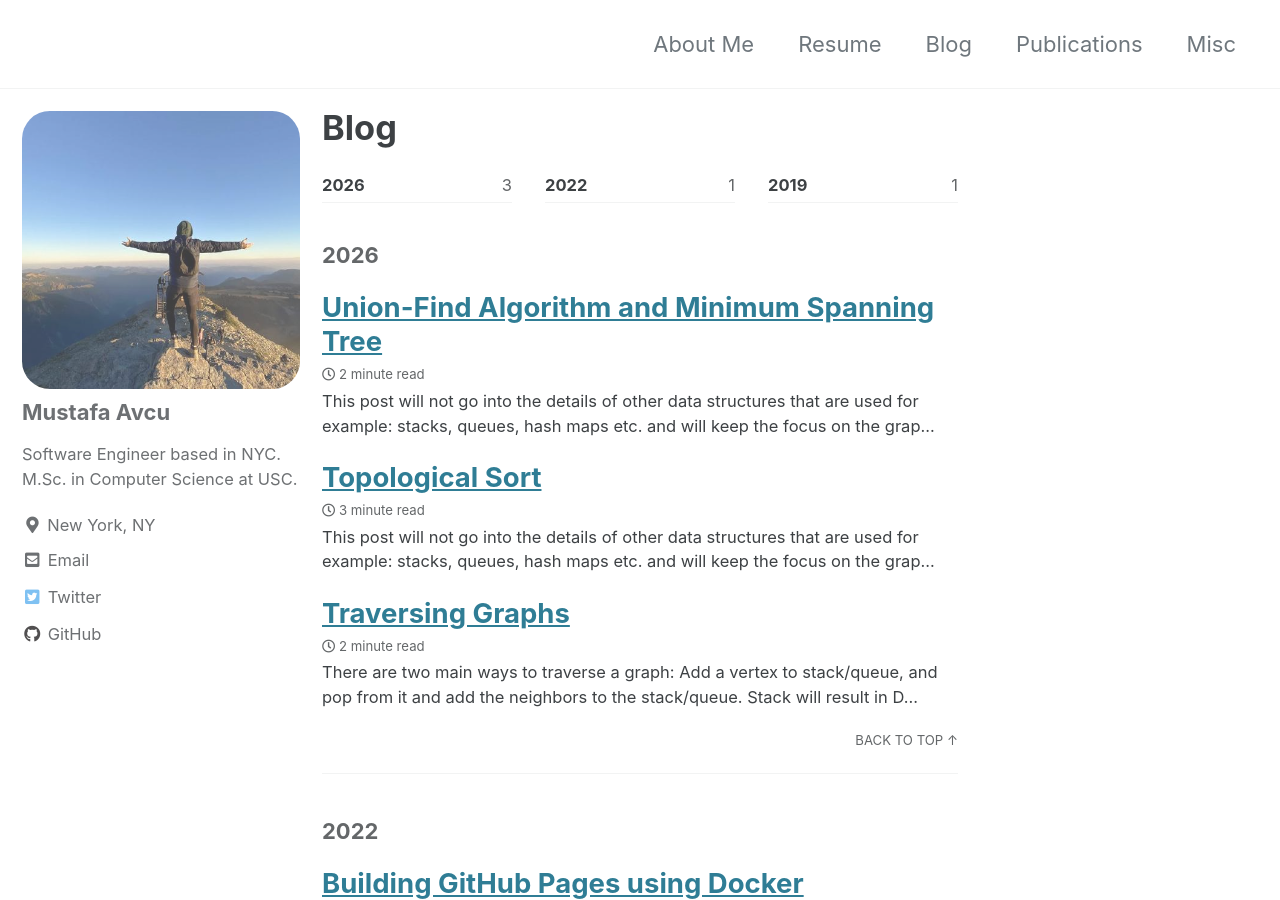
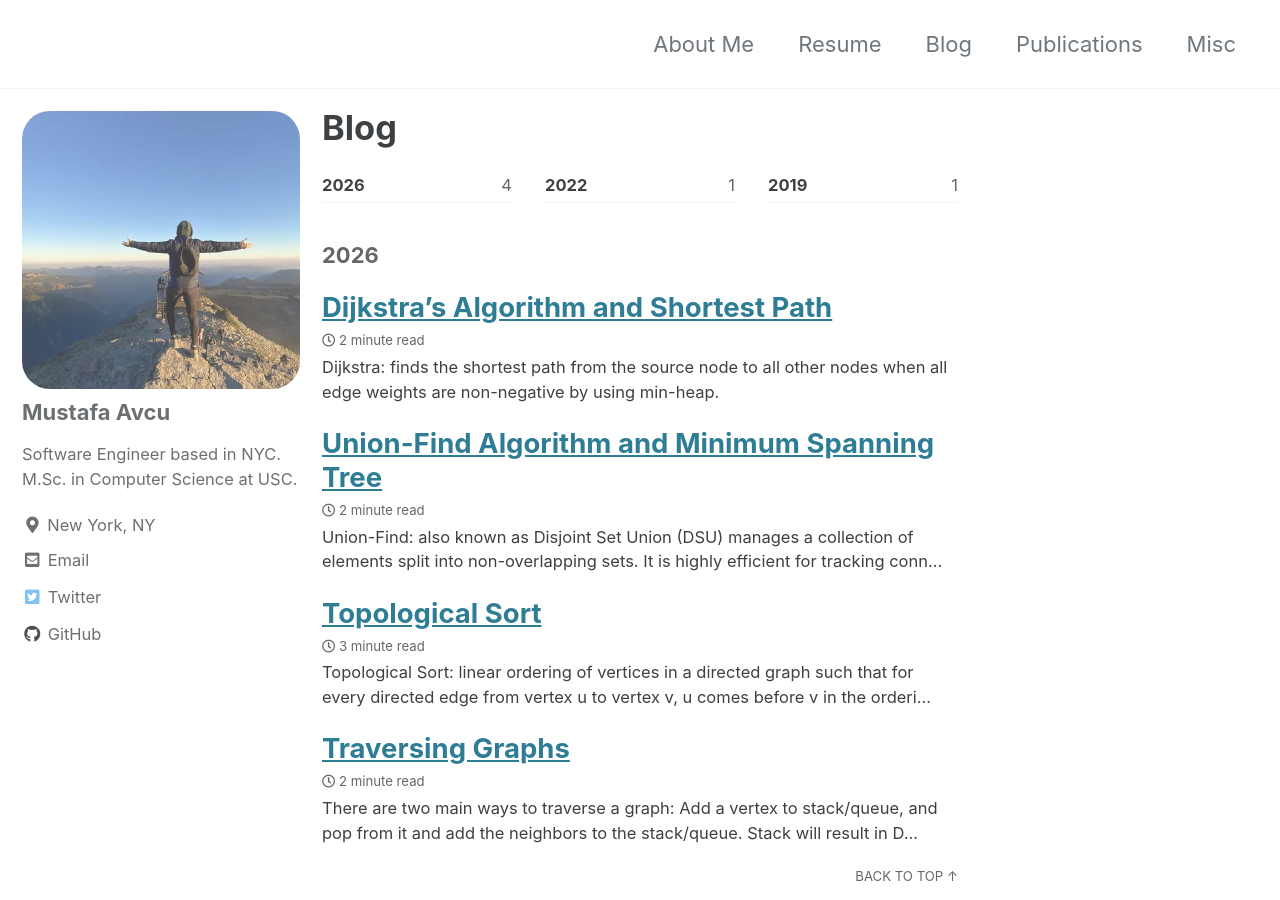
Before and after one commit to Avcu/avcu.github.io, a Jekyll site: the page built from _pages/blog.md, in a window 1280 px wide and 900 px high. Built offline with Jekyll 4.4.1, drawn with Linux system fonts in a browser that asks for light colours; cached includes are drawn as plain includes; some of the changed lines change nothing that is shown.

Commit message:
Shortest path blog

````diff
--- a/_posts/2026-08-28-topological-sort.md
+++ b/_posts/2026-08-28-topological-sort.md
@@ -8,11 +8,7 @@ tags:
   - Algorithm
 ---
 
-This post will not go into the details of other data structures that are used for example: stacks, queues, hash maps etc. and will keep the focus on the graph techniques.
-
-## Topological Sort
-
-> `Topological Sort`: linear ordering of vertices in a directed graph such that for every directed edge from vertex u to vertex v, u comes before v in the ordering. It only exists for directed acyclic graph (DAG) and it may not be unique.
+**Topological Sort**: linear ordering of vertices in a directed graph such that for every directed edge from vertex u to vertex v, u comes before v in the ordering. It only exists for directed acyclic graph (DAG) and result may not be unique.
 
 ### Detecting Cycles in Directed Graph
 
--- a/_posts/2026-09-01-union-find.md
+++ b/_posts/2026-09-01-union-find.md
@@ -8,12 +8,11 @@ tags:
   - Algorithm
 ---
 
-This post will not go into the details of other data structures that are used for example: stacks, queues, hash maps etc. and will keep the focus on the graph techniques.
+**Union-Find**: also known as Disjoint Set Union (DSU) manages a collection of elements split into non-overlapping sets. It is highly efficient for tracking connected elements. It has two operations as follows:
+1. find(n): finds the representative (root) of the set containing node n. If two elements return the same root, they are in the same set
+2. union(n1, n2): merges the set containing n1 with the set containing n2 into a single set
 
-## Union-Find Algorithm
-
-> `Union-Find`: also known as Disjoint Set Union (DSU) manages a collection of elements split into non-overlapping sets.
-
+Note that this algorithm only works with undirected graphs.
 
 ``` python
 # initially, parent for each vertex is itself
@@ -91,6 +90,8 @@ class Solution:
 3. Check for cycles, union-find fits perfectly here
 4. Add the edge to the MST if it does not form a cycle
 
+Note that this algorithm only works with undirected graphs and its time complexity is `O(E x log(E))`
+
 Sample Problem: [https://neetcode.io/problems/min-cost-to-connect-points](https://neetcode.io/problems/min-cost-to-connect-points)
 
 Code:
--- /dev/null
+++ b/_posts/2026-09-02-dijkstra-shortest-path.md
@@ -0,0 +1,131 @@
+---
+title: "Dijkstra's Algorithm and Shortest Path"
+categories:
+  - Programming
+tags:
+  - Graph
+  - Data Structure
+  - Algorithm
+---
+
+**Dijkstra**: finds the shortest path from the source node to all other nodes when all edge weights are *non-negative* by using min-heap.
+
+Key idea in this algorithm is to always keep expanding by using the min edge distance among unexplored nodes. Note that same node could be added into min-heap many times but it is picked from the min-heap, its shortest distance is final.
+
+Sample problem: [https://neetcode.io/problems/network-delay-time](https://neetcode.io/problems/network-delay-time)
+
+Code:
+``` python
+from heapq import heappush, heappop
+
+class Solution:
+    def networkDelayTime(self, times: List[List[int]], n: int, k: int) -> int:
+        minDict = defaultdict(int)
+        adj = [[] for _ in range(n+1)]
+
+        for t in times:
+            adj[t[0]].append([t[1], t[2]])
+
+        # (weight, node)
+        minHeap = [(0, k)]
+
+        while minHeap:
+            curW, curNode = heappop(minHeap)
+
+            if curNode in minDict:
+                continue
+            minDict[curNode] = curW
+
+            for nei, neiW in adj[curNode]:
+                if nei not in minDict:
+                    heappush(minHeap, (curW+neiW, nei))
+
+
+        return -1 if len(minDict) != n else max(minDict.values())
+```
+
+Complexity Analysis:
+* Runtime Complexity: `O(E x log(E))` for the above implementation.
+  * With decrease key: `O(V x log(V) + E x log(V))` where `V x log(V)` to delete vertices from the heap and `E x log(V)` to update values in the heap.
+* Space Complexity: `O(E+V)`
+
+## Bellman-Ford Algorithm
+
+Bellman-Ford algorithm updates the distances repeatedly with relaxations. Each relaxation tries to improve the shortest distance to a node using one more edge away from the source.
+
+Code:
+``` python
+class Solution:
+    def networkDelayTime(self, times: List[List[int]], n: int, k: int) -> int:
+        dist = [float('inf')] * n
+        dist[k - 1] = 0
+        for _ in range(n - 1):
+            for u, v, w in times:
+                if dist[u - 1] + w < dist[v - 1]:
+                    dist[v - 1] = dist[u - 1] + w
+        max_dist = max(dist)
+        return max_dist if max_dist < float('inf') else -1
+```
+
+Complexity Analysis:
+* Runtime Complexity: `O(V x E)`
+* Space Complexity: `O(E+V)`
+
+And here is the optimized version of Bellman-Ford algorithm, known as Shortest Path Faster Algorithm.
+* Only process nodes whose distance was actually improved
+* Use queue to propagate distance updates
+
+Code
+``` python
+class Solution:
+    def networkDelayTime(self, times, n, k):
+        adj = defaultdict(list)
+        for u, v, w in times:
+            adj[u].append((v, w))
+
+        dist = {node: float("inf") for node in range(1, n + 1)}
+        q = deque([(k, 0)])
+        dist[k] = 0
+
+        while q:
+            node, time = q.popleft()
+            if dist[node] < time:
+                continue
+            for nei, w in adj[node]:
+                if time + w < dist[nei]:
+                    dist[nei] = time + w
+                    q.append((nei, time + w))
+
+        res = max(dist.values())
+        return res if res < float('inf') else -1
+```
+
+Complexity Analysis:
+* Runtime Complexity: `O(V x E)` in worst case and `O(V+E)` in average
+* Space Complexity: `O(E+V)`
+
+### Cheapest Flights Within K Stops
+
+Problem: [https://neetcode.io/problems/cheapest-flight-path](https://neetcode.io/problems/cheapest-flight-path)
+
+For this problem, Bellman-Ford algorithm fits very well because of the limit on the path length.
+
+Code:
+``` python
+from collections import deque
+
+class Solution:
+    def findCheapestPrice(self, n: int, flights: List[List[int]], src: int, dst: int, k: int) -> int:
+        cost = [float('inf')] * n
+        cost[src] = 0
+
+        for _ in range(k+1):
+            newCost = cost.copy()
+            for u, v, price in flights:
+                if cost[u] != float('inf'):
+                    newCost[v] = min(newCost[v], cost[u] + price)
+
+            cost = newCost
+
+        return -1 if cost[dst] == float('inf') else cost[dst]
+```
````
Also changed, not shown: 10 other files.
